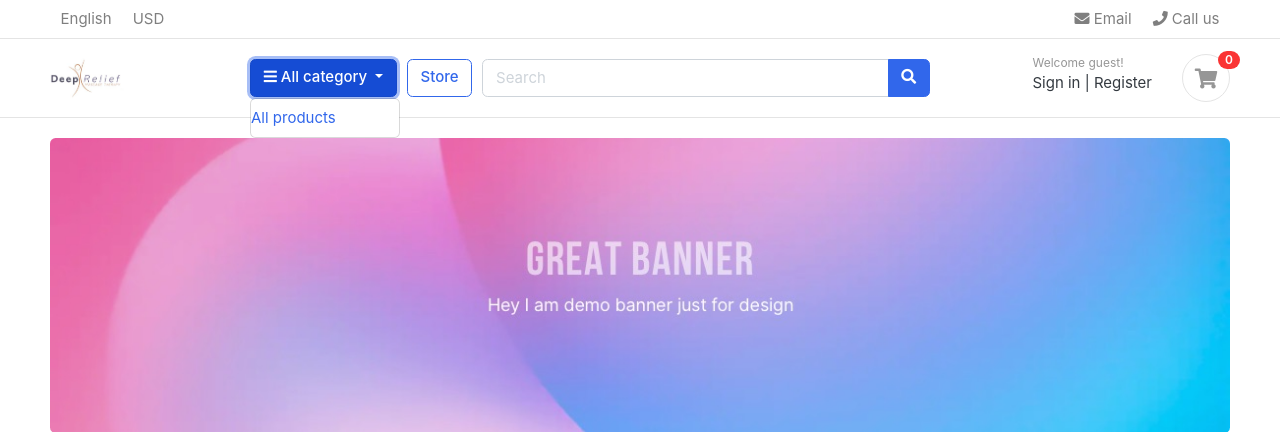
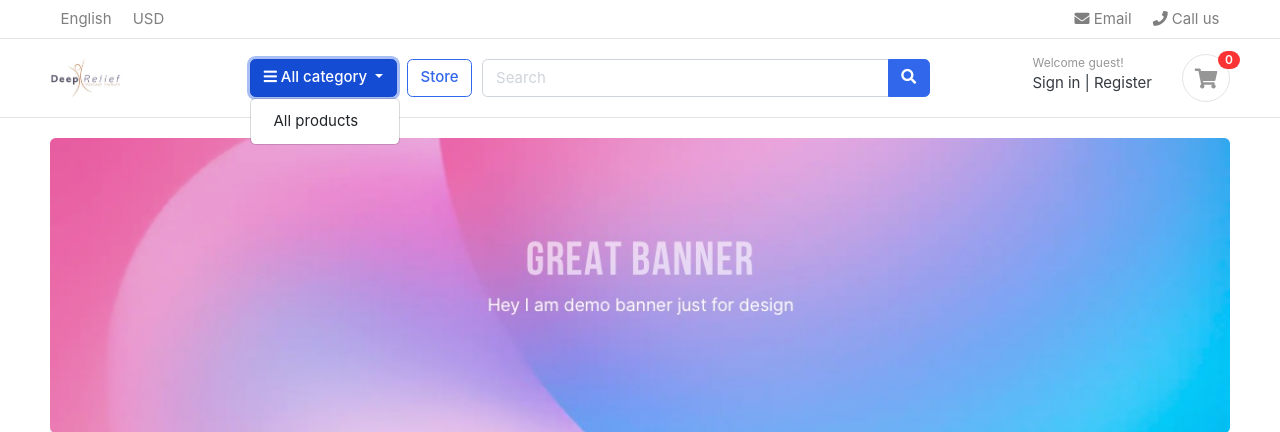
Before and after one commit to edupajeu/greatkart, a Django app: template templates/home.html in a window 1280 px wide, after a click on "All category". Shown: the top 432 px of the page. Run offline with Django 3.2, Linux system fonts and the light colour scheme; the template is opened without the code that fills it, so the values that code supplies are empty; some libraries are stand-ins or nearby versions; some web fonts are replaced.

Commit message:
- Fix item drop down menu

```diff
--- a/templates/includes/navbar.html
+++ b/templates/includes/navbar.html
@@ -37,7 +37,7 @@
 				<i class="fa fa-bars"></i> All category
 			</button>
 			<div class="dropdown-menu"> <!-- category menu links -->
-				<li><a href="{% url 'store' %}">All products </a></li>
+			<a class="dropdown-item" href="{% url 'store' %}">All products </a>
 				{% for category in links %}
 					<a class="dropdown-item" href="{{category.get_url}}">{{ category.category_name}}</a>
 				{% endfor %}
```
